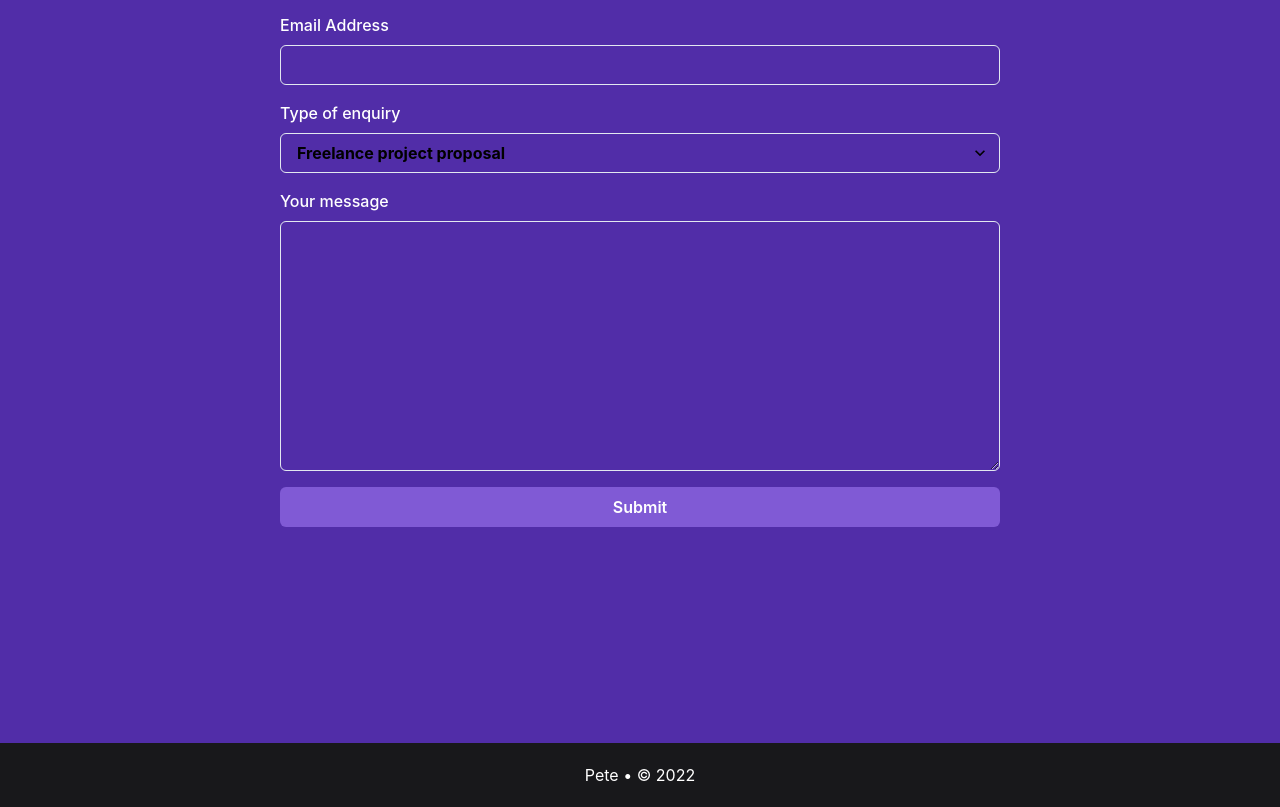
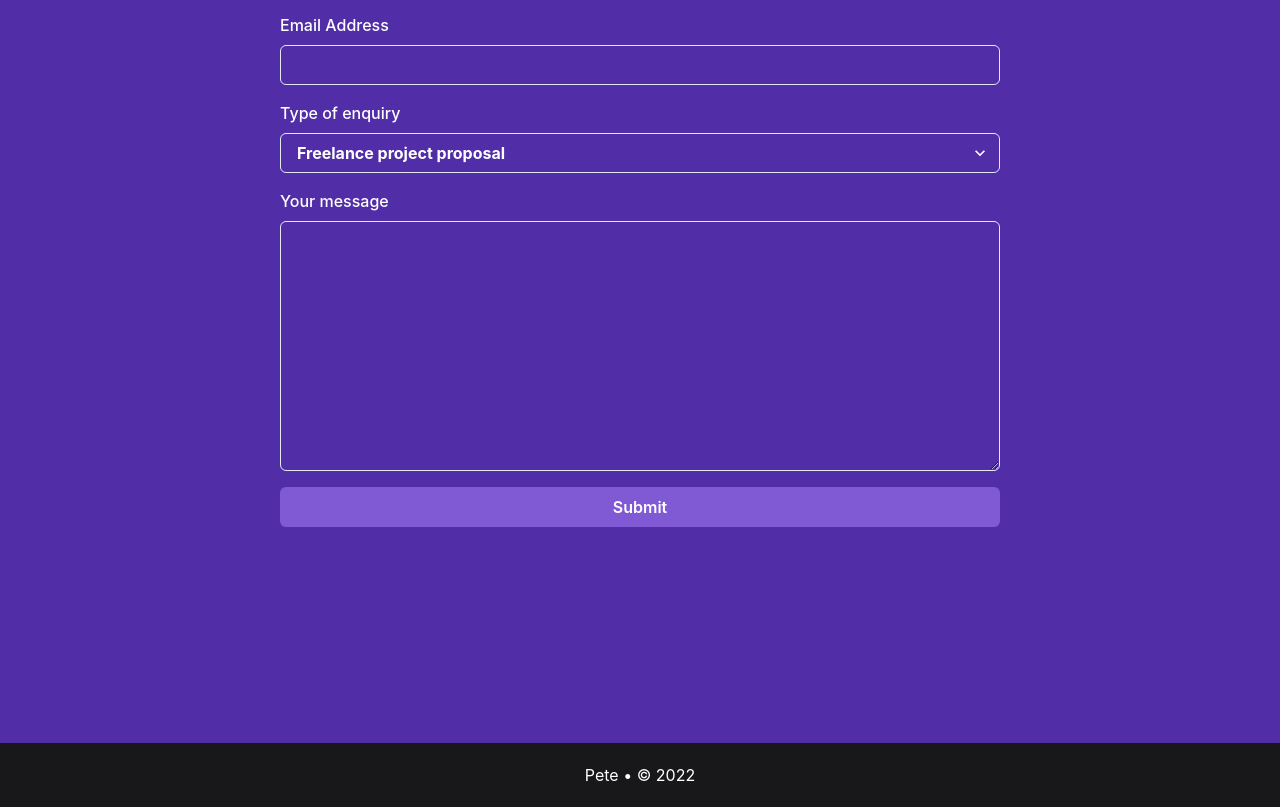
Before and after one commit to iAMSagar44/react-portfolio, a React (Create React App) app: page / in a window 1280 px wide. Shown: the part 2260-3067 px from the top of the page. Built offline with nearby package versions, Linux system fonts and the light colour scheme.

Commit message:
minor fix to font color in drop down and increasing the char limit in the text area

```diff
--- a/src/components/ContactMeSection.js
+++ b/src/components/ContactMeSection.js
@@ -39,7 +39,7 @@ const LandingSection = () => {
       firstName: Yup.string().required('Required'),
       email: Yup.string().email('Invalid email address').required('Required'),
       comment: Yup.string().min(1, 'Required. Must be 50 characters or less')
-        .max(50, 'Must be less than 50 characters').required('Required')
+        .max(200, 'Must be less than 200 characters').required('Required')
     }),
     onSubmit: (values, actions) => {
       console.log(values);
@@ -98,7 +98,7 @@ const LandingSection = () => {
               </FormControl>
               <FormControl>
                 <FormLabel htmlFor="type">Type of enquiry</FormLabel>
-                <Select id="type" name="type" color='black' fontWeight='bold' size='md'
+                <Select id="type" name="type" color='white' fontWeight='bold' size='md'
                   {...formik.getFieldProps('type')}>
                   <option value="hireMe">Freelance project proposal</option>
                   <option value="openSource">
```
